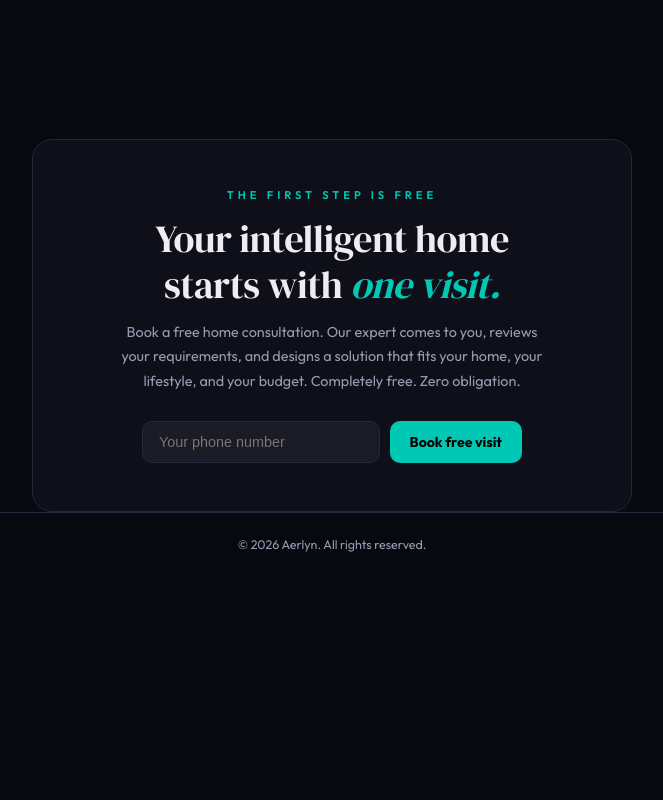
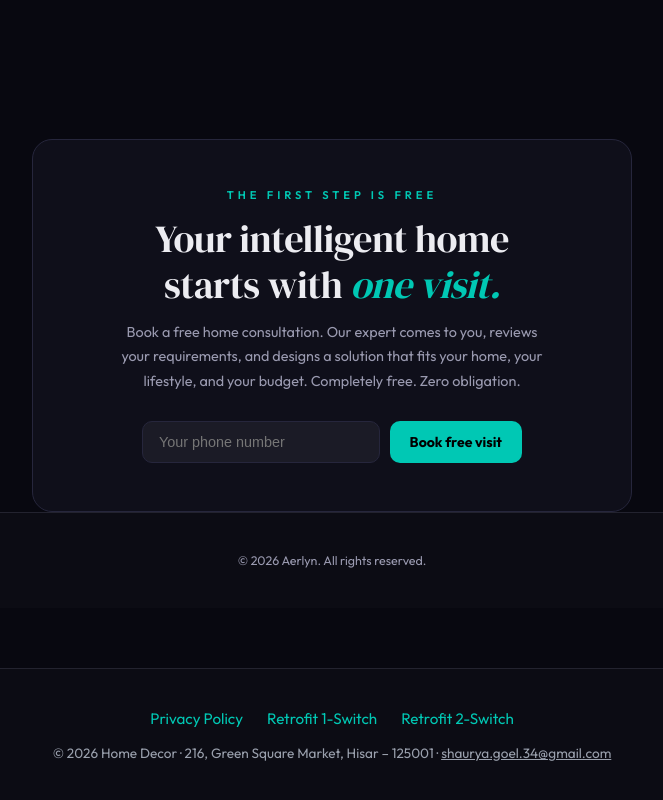
Before and after one commit to Sid342/aerlyn, a React (Vite) app: page / in a window 1280 px wide. Shown: the part 4974-5774 px from the top of the page, without its empty margins (308-971 px from the left). Before the commit the page ends 5610 px from the top, so only its background shows below. Built offline with nearby package versions, Linux system fonts and the light colour scheme.

Commit message:
feat: add site footer linking privacy + product pages

```diff
--- a/src/App.jsx
+++ b/src/App.jsx
@@ -6,6 +6,7 @@ import WhyAutomate from './features/marketing/WhyAutomate.jsx';
 import DayInLife from './features/marketing/DayInLife.jsx';
 import HowItWorks from './features/marketing/HowItWorks.jsx';
 import ContactCTA from './features/marketing/ContactCTA.jsx';
+import SiteFooter from './features/marketing/SiteFooter.jsx';
 import HomeTypePicker from './features/houseExplorer/HomeTypePicker.jsx';
 import HouseSvg from './features/houseExplorer/HouseSvg.jsx';
 import FloorPlanUpload from './features/houseExplorer/FloorPlanUpload.jsx';
@@ -58,6 +59,7 @@ export default function App() {
       </section>
       <HowItWorks />
       <ContactCTA />
+      <SiteFooter />
     </HomeProvider>
   );
 }
--- /dev/null
+++ b/src/features/marketing/SiteFooter.css
@@ -0,0 +1,6 @@
+.site-footer { background:#0c0c14; border-top:1px solid #23232f; padding:40px 20px; text-align:center; }
+.site-footer__links { display:flex; gap:24px; justify-content:center; flex-wrap:wrap; margin-bottom:16px; }
+.site-footer__links a { color:#00C8B4; text-decoration:none; font-size:.95rem; }
+.site-footer__links a:hover { text-decoration:underline; }
+.site-footer__legal { color:#9aa0ad; font-size:.85rem; }
+.site-footer__legal a { color:#9aa0ad; }
--- /dev/null
+++ b/src/features/marketing/SiteFooter.jsx
@@ -0,0 +1,17 @@
+import './SiteFooter.css';
+
+export default function SiteFooter() {
+  return (
+    <footer className="site-footer">
+      <nav className="site-footer__links">
+        <a href="/privacy-policy.html">Privacy Policy</a>
+        <a href="/products/retrofit-1-switch.html">Retrofit 1-Switch</a>
+        <a href="/products/retrofit-2-switch.html">Retrofit 2-Switch</a>
+      </nav>
+      <p className="site-footer__legal">
+        © 2026 Home Decor · 216, Green Square Market, Hisar – 125001 ·{' '}
+        <a href="mailto:shaurya.goel.34@gmail.com">shaurya.goel.34@gmail.com</a>
+      </p>
+    </footer>
+  );
+}
```
